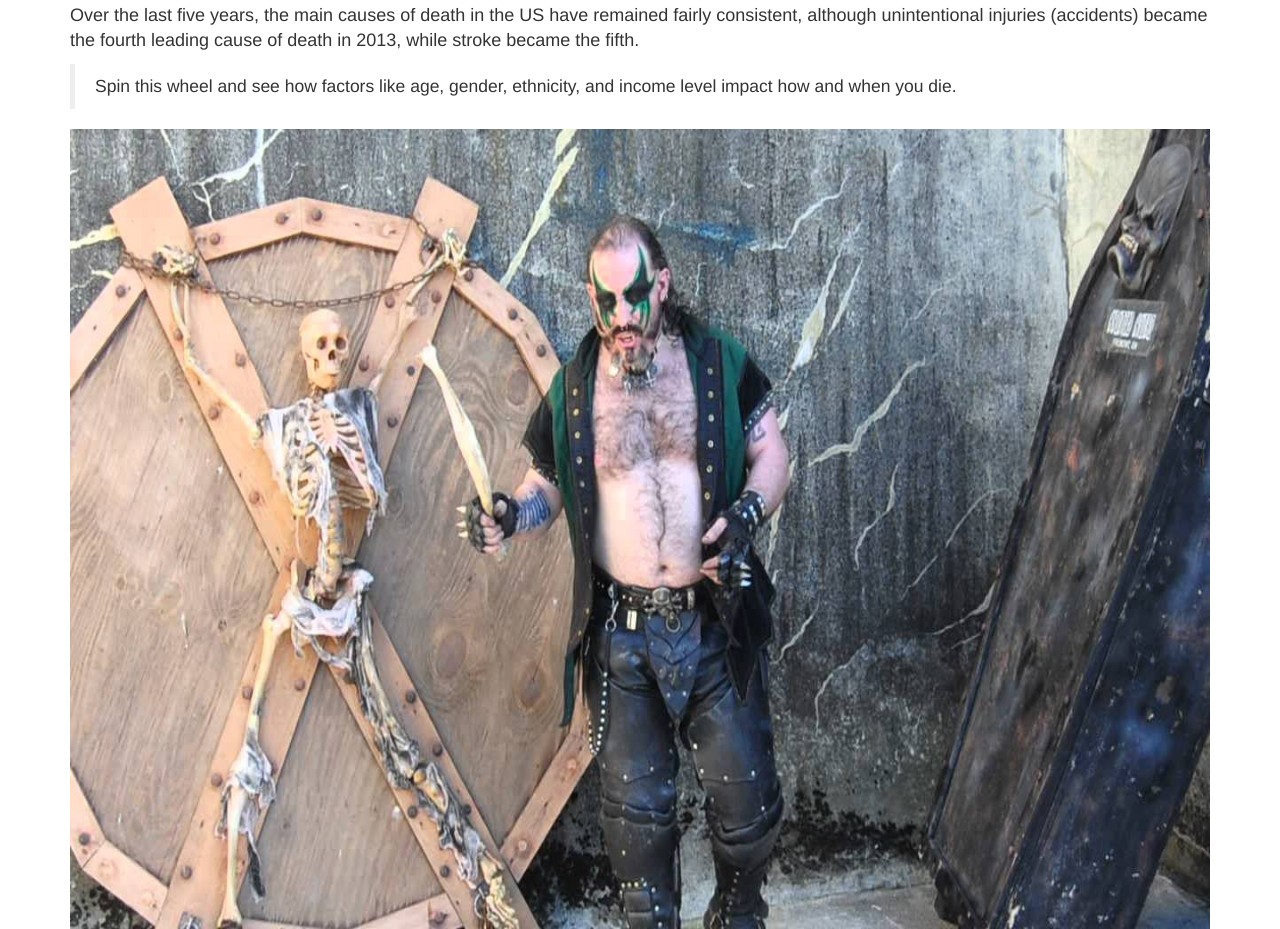
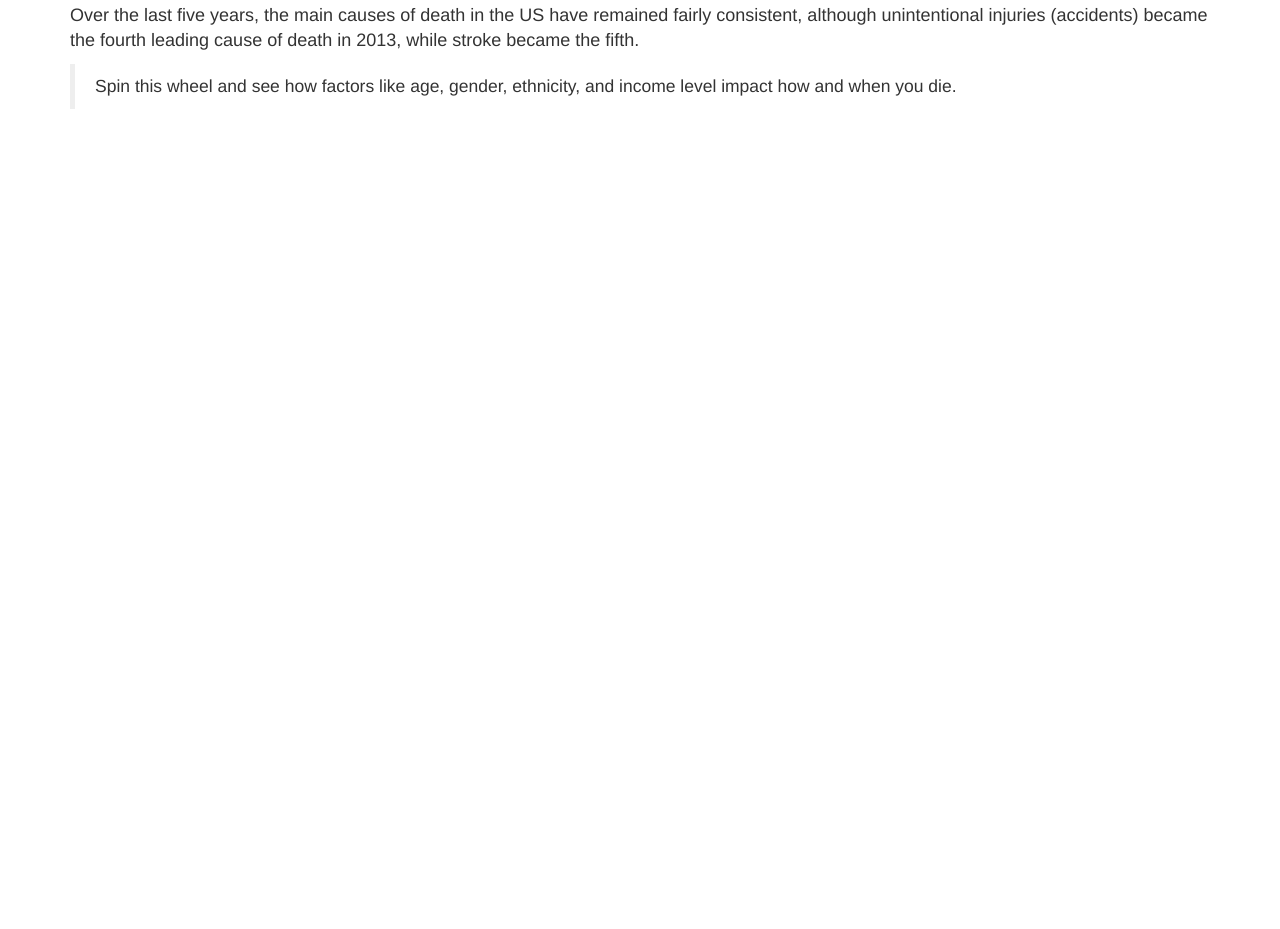
Before and after one commit to lucy-he/INFO5100P3, a plain HTML site: page index.html in a window 1280 px wide. Shown: the part 454-1383 px from the top of the page. After the commit the page ends 800 px from the top, so only its background shows below. Drawn offline with nearby package versions, Linux system fonts and the light colour scheme.

Commit message:
Removed the troll picture *shock

```diff
--- a/index.html
+++ b/index.html
@@ -46,7 +46,7 @@
                <h3>Wheel of Misfortune</h3>
                 <p>Over the last five years, the main causes of death in the US have remained fairly consistent, although unintentional injuries (accidents) became the fourth leading cause of death in 2013, while stroke became the fifth.</p>
                 <blockquote>Spin this wheel and see how factors like age, gender, ethnicity, and income level impact how and when you die.</blockquote>
-                <img src="images/troll.jpg" width="100%" height="100%"/>
+
                 </div>
             </div>
         </div>
```
